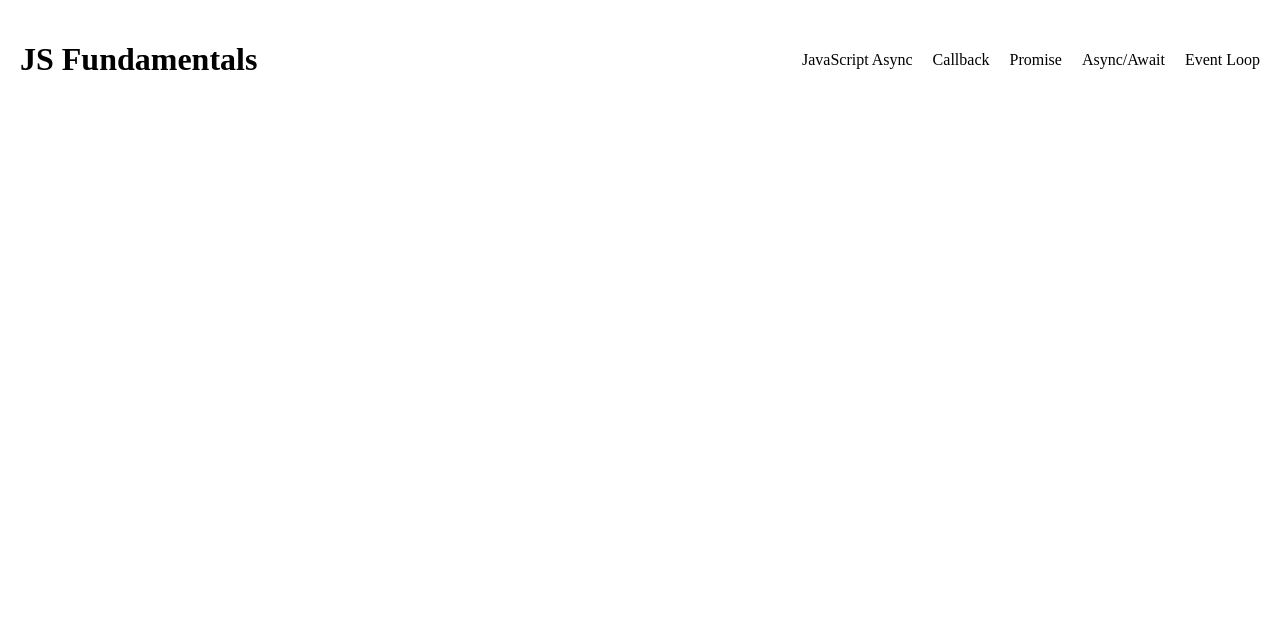
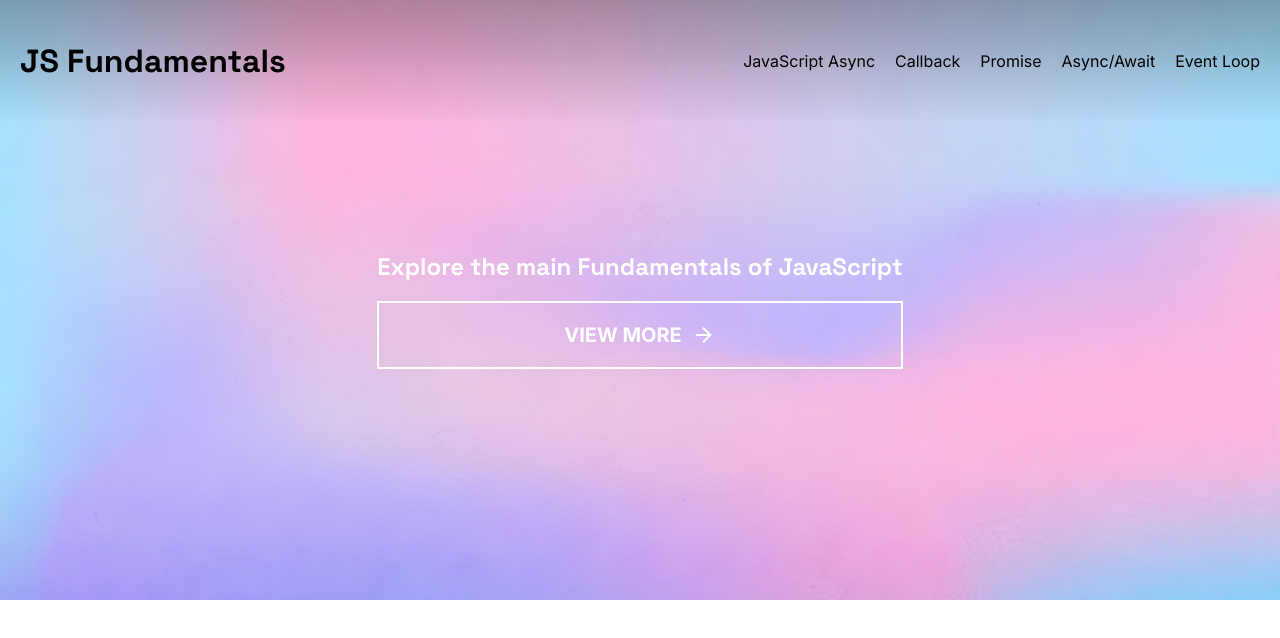
Before and after one commit to torrober/WEB-FE-JS-HW3, a plain HTML site: page index.html in a window 1280 px wide. Drawn offline with nearby package versions, Linux system fonts and the light colour scheme.

Commit message:
hero done

```diff
--- a/css/style.css
+++ b/css/style.css
@@ -7,10 +7,58 @@ header {
     display: flex;
     justify-content: space-between;
     padding: 20px;
+    width: calc(100vw - 40px);
+    position: fixed;
+    background: linear-gradient(0deg, rgba(0,0,0,0) 0%, rgba(0,0,0,0.3) 100%);
+}
+h1, h2, h3, h4, h5 {
+    font-family: 'Space Grotesk', sans-serif;
+}
+p, span, b, i, del, underline, button, input, a, li {
+    font-family: 'Inter', sans-serif;
+}
+code {
+    font-family: 'Space Mono',monospace;
+}
+button {
+    cursor: pointer;
 }
 .menu {
     list-style: none;
     display:flex;
     align-items:center;
     gap:20px;
+    padding: 0;
 }
+.hero {
+    height: 600px;
+    display: flex;
+    justify-content: center;
+    align-items: center;
+    background-image: url('../img/bg-hero.jpg');
+    background-repeat: no-repeat;
+    background-size: cover;
+}
+.hero-content {
+    display: grid;
+    color: white;
+}
+.button-hero {
+    text-transform: uppercase;
+    padding: 20px;
+    font-weight: bold;
+    background: transparent;
+    border: 2px solid white;
+    color: white;
+    transition: .5s all;
+    font-size: 20px;
+    display: flex;
+    justify-content: center;
+    align-items: center;
+    gap: 10px;
+}
+.button-hero:hover {
+    color: black;
+    background-color: white;
+    transition: .5s all;
+}
--- a/index.html
+++ b/index.html
@@ -6,6 +6,8 @@
     <meta name="viewport" content="width=device-width, initial-scale=1.0">
     <title>JS Fundamentals</title>
     <link rel="stylesheet" href="css/style.css">
+    <link rel="stylesheet"
+        href="https://fonts.googleapis.com/css2?family=Material+Symbols+Outlined:opsz,wght,FILL,GRAD@20..48,100..700,0..1,-50..200" />
 </head>
 
 <body>
@@ -19,6 +21,19 @@
             <li class="menu-item">Event Loop</li>
         </ul>
     </header>
+    <div class="content">
+        <section class="hero">
+            <div class="hero-content">
+                <h1>Explore the main Fundamentals of JavaScript</h1>
+                <button class="button-hero">
+                    View More
+                    <span class="material-symbols-outlined">
+                        arrow_forward
+                    </span>
+                </button>
+            </div>
+        </section>
+    </div>
 </body>
 
 </html>
```
Also changed, not shown: img/bg-hero.jpg (added).
